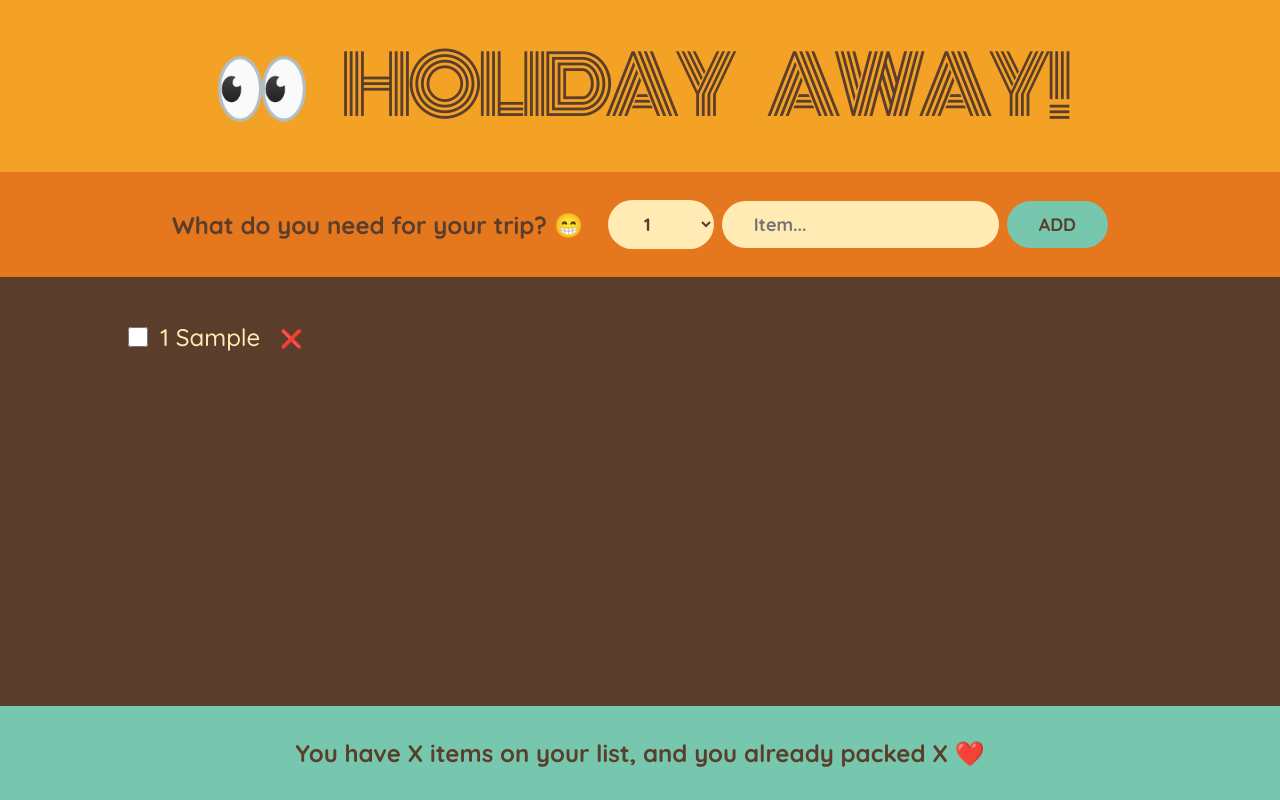
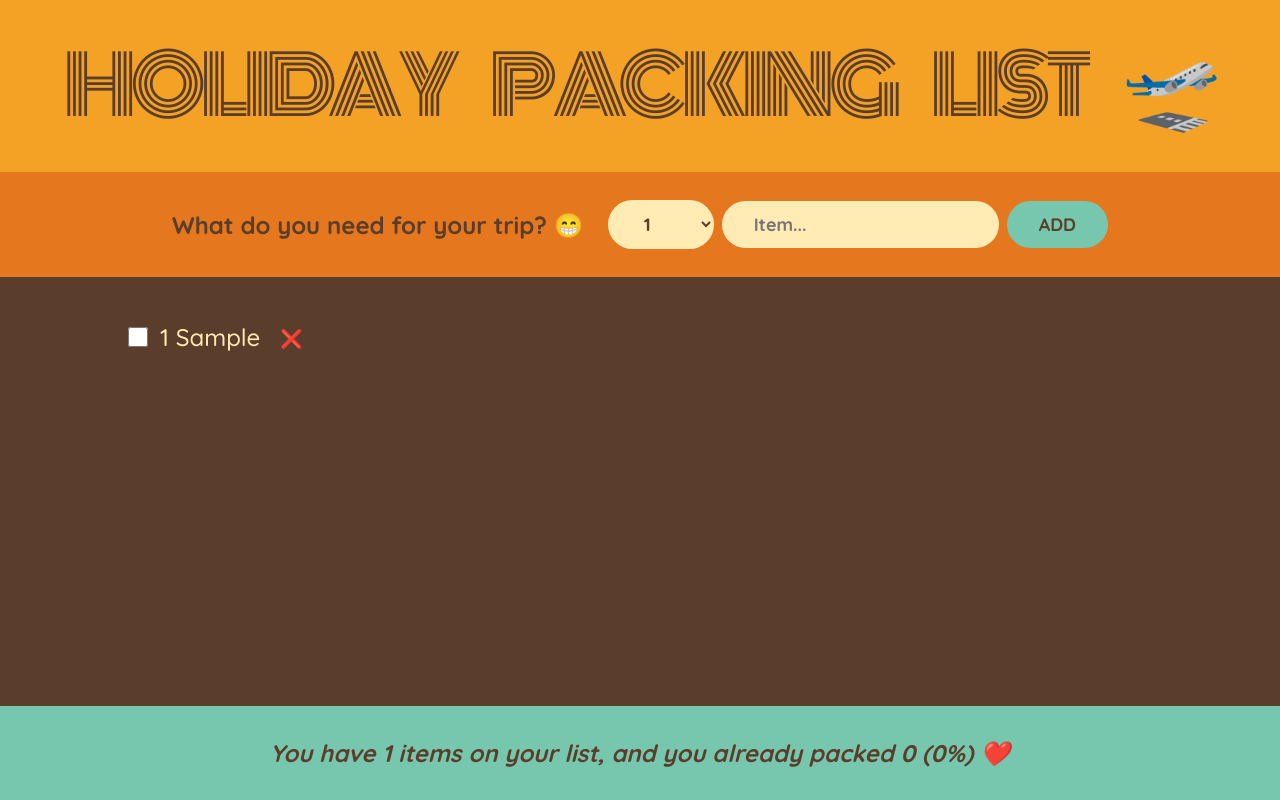
Before and after one commit to christianyarwood62/react, a React (Create React App) app in the folder travel-list-app/: page / in a window 1280 px wide. Both pictures are taken after typing "Sample" into the empty fields and a click on the button "ADD". Built offline with nearby package versions, Linux system fonts and the light colour scheme.

Commit message:
Add comments and stats for derived state mag't

```diff
--- a/travel-list-app/src/App.js
+++ b/travel-list-app/src/App.js
@@ -9,47 +9,62 @@
 
 export default function App() {
 
+  // Set the state for the item array, initialise with no items
   const [items, setItems] = useState([]);
 
+  // function to handle adding items to the item array
   function handleAddItems(item) {
     setItems(items => [...items, item]);
   }
 
+  // Function that filters items based on id to handle deleting from item array
   function handleDeleteItem(id) {
     setItems((items) => items.filter((item) => item.id !== id));
   }
 
+  // Function to handle toggling packing on the items by setting the packing to opposite (true/false) when it matches the id
   function handleToggleItem(id) {
     setItems((items) =>
       items.map((item) =>
         item.id === id ? {...item, packed: !item.packed} : item));
   }
+
+  // The components in the app, functions declared above are passed as props to each component below, prop naming is arbitrary
   return <div className="app">
     <Logo />
     <Form onAddItems={handleAddItems}/>
     <PackingList items={items} onDeleteItem={handleDeleteItem} onToggleItem={handleToggleItem}/>
-    <Stats />
+    <Stats items={items}/>
   </div>
 }
 
+// React component to render the title
 function Logo() {
-  return <h1>👀 Holiday Away!</h1>
+  return <h1>Holiday Packing List 🛫</h1>
 }
 
+// React component for the form, onAddItems passed as props
 function Form({onAddItems}) {
 
+  // State management: sets the form initilisation no text and a quantity
   const [description, setDescription] = useState('');
   const [quantity, setQuantity] = useState(1);
 
+  // Function to handle the form submission
   function handleSubmit(e) {
+    // Prevents the form from triggering a rerender when it is submitted
     e.preventDefault();
 
+    // If there is no text in the form input, dont do anything
     if (!description) return;
+
+    // Create a new item using the state above
     const newItem = {description, quantity, packed: false, id: Date.now()};
-    console.log(newItem);
 
+    // use the props declared above to run the function on the new item
     onAddItems(newItem);
 
+    // Reset the form state inputs
     setDescription('');
     setQuantity(1);
   }
@@ -57,12 +72,14 @@
   return (
     <form className="add-form" onSubmit={handleSubmit}>
       <h3>What do you need for your trip? 😁</h3>
+      {/* This allows user to update state when selecting the quantity in the form */}
       <select value={quantity} onChange={(e) => setQuantity(Number(e.target.value))}>
         {Array.from({length: 20}, (_, i) => i + 1)
         .map(num => <option value={num} key={num}>
           {num}
         </option>)}
       </select>
+      {/* This updates the description state when you type something in */}
       <input type='text' placeholder="Item..." value={description}
       onChange={(e) => setDescription(e.target.value)}></input>
       <button>Add</button>
@@ -70,10 +87,12 @@
   )
 }
 
+// React component for the packing list displayed under the form, using props for the functions declared at the top
 function PackingList({items, onDeleteItem, onToggleItem}) {
   return (
     <div className="list">
       <ul>
+        {/* Uses the map function to run through each item in the item array and pass down some props */}
         {items.map((item) => (
           <Item item={item} key={item.id} onDeleteItem={onDeleteItem} onToggleItem={onToggleItem}/>
         ))}
@@ -82,20 +101,47 @@
   )
 }
 
+// React component, with some props for the functions above
 function Item({item, onDeleteItem, onToggleItem}) {
   return (
     <li>
+      {/* Remember to use callback function otherwise react does it immediately, not upon rendering */}
       <input type='checkbox' value={item.packed} onChange={() => onToggleItem(item.id)}></input>
+      {/* Conditional rendering based on the packed prop to set a style */}
       <span style={item.packed ? {textDecoration: "line-through"} : {}}>
         {item.quantity} {item.description}
       </span>
+      {/* Remember to use the callback function */}
       <button onClick={() => {onDeleteItem(item.id)}}>❌</button>
     </li>
   )
 }
 
-function Stats() {
+// React component for the stats at the bottom of the page, notice items is passed as props for the state declared at the top
+
+function Stats({items}) {
+
+  // Conditional if statement when there are no items
+  if (!items.length) {
+    return (
+      <p className="stats">
+        <em>
+          Add some items!
+        </em>
+      </p>
+    );
+  };
+
+  // Because items was passed as prosp, can derive state here for attributes
+  const numItems = items.length;
+  const numPacked = items.filter((item) => item.packed).length;
+  const percentage = Math.round((numPacked/numItems) * 100);
+
   return <footer className="stats">
-    You have X items on your list, and you already packed X ❤️
+    <em>
+      {percentage === 100
+        ? "You have everything packed, have fun on holiday!"
+        : `You have ${numItems} items on your list, and you already packed ${numPacked} (${percentage}%) ❤️`}
+    </em>
   </footer>
 }
```
